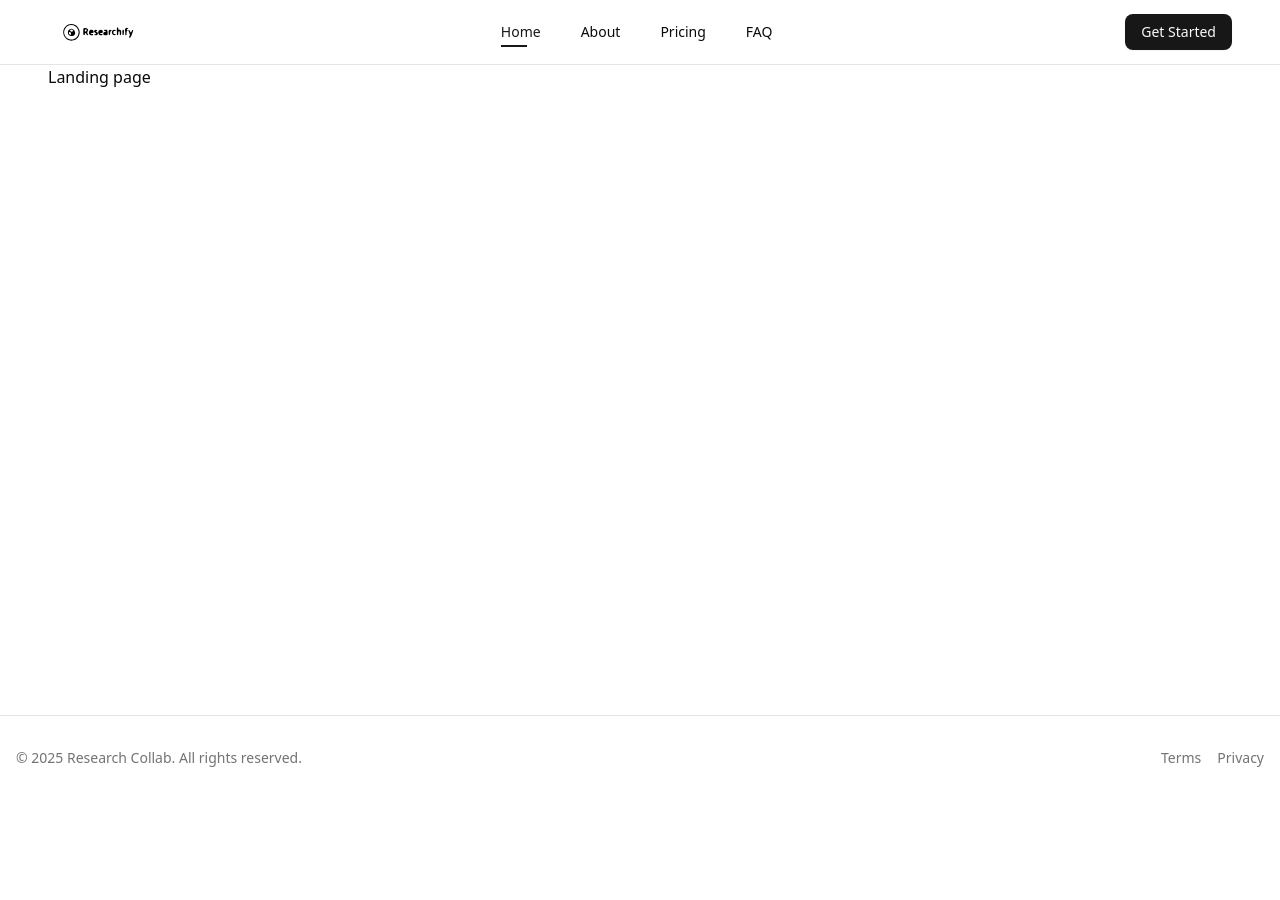
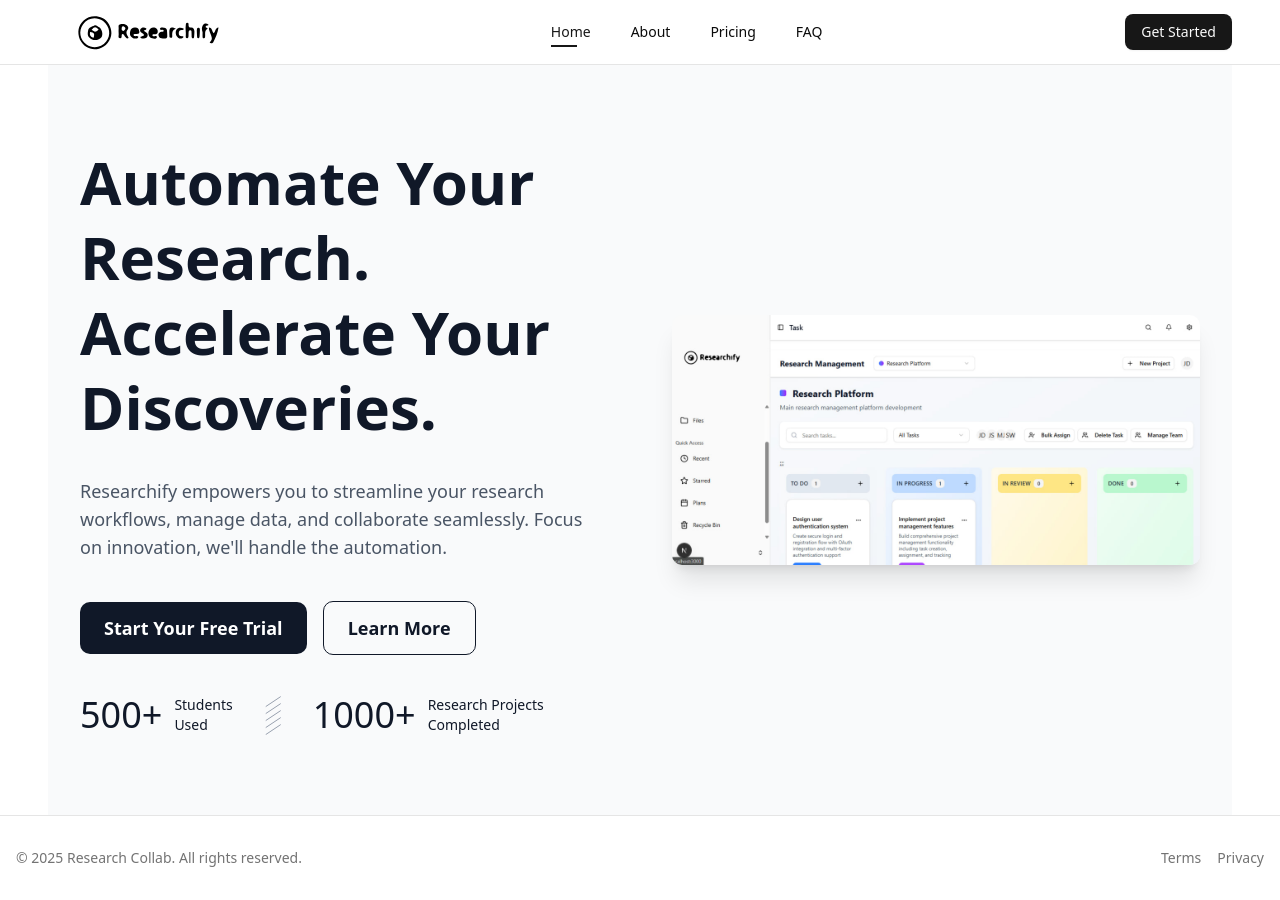
Before and after one commit to emexnord/research-automation-platform, a Next.js app in the folder client/: page / in a window 1280 px wide. Before the commit the page ends 800 px from the top, so only its background shows below. Built offline with nearby package versions, Linux system fonts and the light colour scheme.

Commit message:
fixed the landing page

```diff
--- a/client/src/app/(landing)/page.tsx
+++ b/client/src/app/(landing)/page.tsx
@@ -3,7 +3,62 @@ import MaxWidthWrapper from '@/components/max-width-wrapper';
 export default function Home() {
     return (
         <MaxWidthWrapper>
-            <div>Landing page</div>
+            <div className="bg-gray-50">
+
+    <section className="py-12 sm:py-16 lg:py-20">
+        <div className="px-4 mx-auto max-w-7xl sm:px-6 lg:px-8">
+            <div className="grid max-w-lg grid-cols-1 mx-auto lg:max-w-full lg:items-center lg:grid-cols-2 gap-y-12 lg:gap-x-16">
+                <div>
+                    <div className="text-center lg:text-left">
+                        <h1 className="text-4xl font-bold leading-tight text-gray-900 sm:text-5xl sm:leading-tight lg:leading-tight lg:text-6xl font-pj">
+                            Automate Your Research. Accelerate Your Discoveries.
+                        </h1>
+                        <p className="mt-4 text-lg text-gray-600 sm:mt-8 font-inter">
+                            Researchify empowers you to streamline your research workflows, manage data, and collaborate seamlessly.
+                            Focus on innovation, we'll handle the automation.
+                        </p>
+
+                        <div className="mt-8 sm:mt-10 flex flex-col sm:flex-row items-center justify-center lg:justify-start gap-4">
+                            <a href="/signup" title="" className="px-6 py-3 text-lg font-bold text-white transition-all duration-200 bg-gray-900 rounded-lg focus:outline-none focus:bg-gray-600 font-pj hover:bg-gray-600" role="button">
+                                Start Your Free Trial
+                            </a>
+                            <a href="#learn-more" title="" className="px-6 py-3 text-lg font-bold text-gray-900 transition-all duration-200 bg-transparent border border-gray-900 rounded-lg focus:outline-none focus:ring-2 focus:ring-offset-2 focus:ring-gray-900 hover:bg-gray-100 font-pj" role="button">
+                                Learn More
+                            </a>
+                        </div>
+                    </div>
+
+                    <div className="mt-10 flex items-center justify-center space-x-6 lg:justify-start sm:space-x-8">
+                        <div className="flex items-center">
+                            <p className="text-3xl font-medium text-gray-900 sm:text-4xl font-pj">500+</p>
+                            <p className="ml-3 text-sm text-gray-900 font-pj">Students<br />Used</p>
+                        </div>
+
+                        <div className="hidden sm:block">
+                            <svg className="text-gray-400" width="16" height="39" viewBox="0 0 16 39" fill="none" stroke="currentColor" xmlns="http://www.w3.org/2000/svg">
+                                <line x1="0.72265" y1="10.584" x2="15.7226" y2="0.583975"></line>
+                                <line x1="0.72265" y1="17.584" x2="15.7226" y2="7.58398"></line>
+                                <line x1="0.72265" y1="24.584" x2="15.7226" y2="14.584"></line>
+                                <line x1="0.72265" y1="31.584" x2="15.7226" y2="21.584"></line>
+                                <line x1="0.72265" y1="38.584" x2="15.7226" y2="28.584"></line>
+                            </svg>
+                        </div>
+
+                        <div className="flex items-center">
+                            <p className="text-3xl font-medium text-gray-900 sm:text-4xl font-pj">1000+</p>
+                            <p className="ml-3 text-sm text-gray-900 font-pj">Research Projects<br />Completed</p>
+                        </div>
+                    </div>
+                </div>
+
+                <div>
+                    <img className="w-full h-auto rounded-lg shadow-xl" src="/hero.jpg" alt="Researchify Automation Platform" />
+                </div>
+            </div>
+        </div>
+    </section>
+</div>
+
         </MaxWidthWrapper>
     );
 }
--- a/client/src/components/Logo.tsx
+++ b/client/src/components/Logo.tsx
@@ -26,7 +26,7 @@ const Logo: React.FC<LogoProps> = (props) => {
                     alt='Researchify logo'
                     width={500}
                     height={100}
-                    className="h-[100px] w-auto"
+                    className="h-[200px] w-auto"
                     objectFit="contain"
                 />
             </div>
--- a/client/src/components/landing/footer.tsx
+++ b/client/src/components/landing/footer.tsx
@@ -4,7 +4,7 @@ export function Footer() {
     return (
         <footer className='flex items-center justify-center border-t py-6 md:py-8'>
             <div className='container flex flex-col items-center justify-between gap-4 px-4 md:flex-row'>
-                <p className='text-muted-foreground text-center text-sm md:text-left'>
+                <p className='text-muted-foreground text-center text-sm'>
                     &copy; {new Date().getFullYear()} Research Collab. All rights reserved.
                 </p>
                 <div className='flex gap-4'>
```
Also changed, not shown: client/public/hero.jpg (added).
